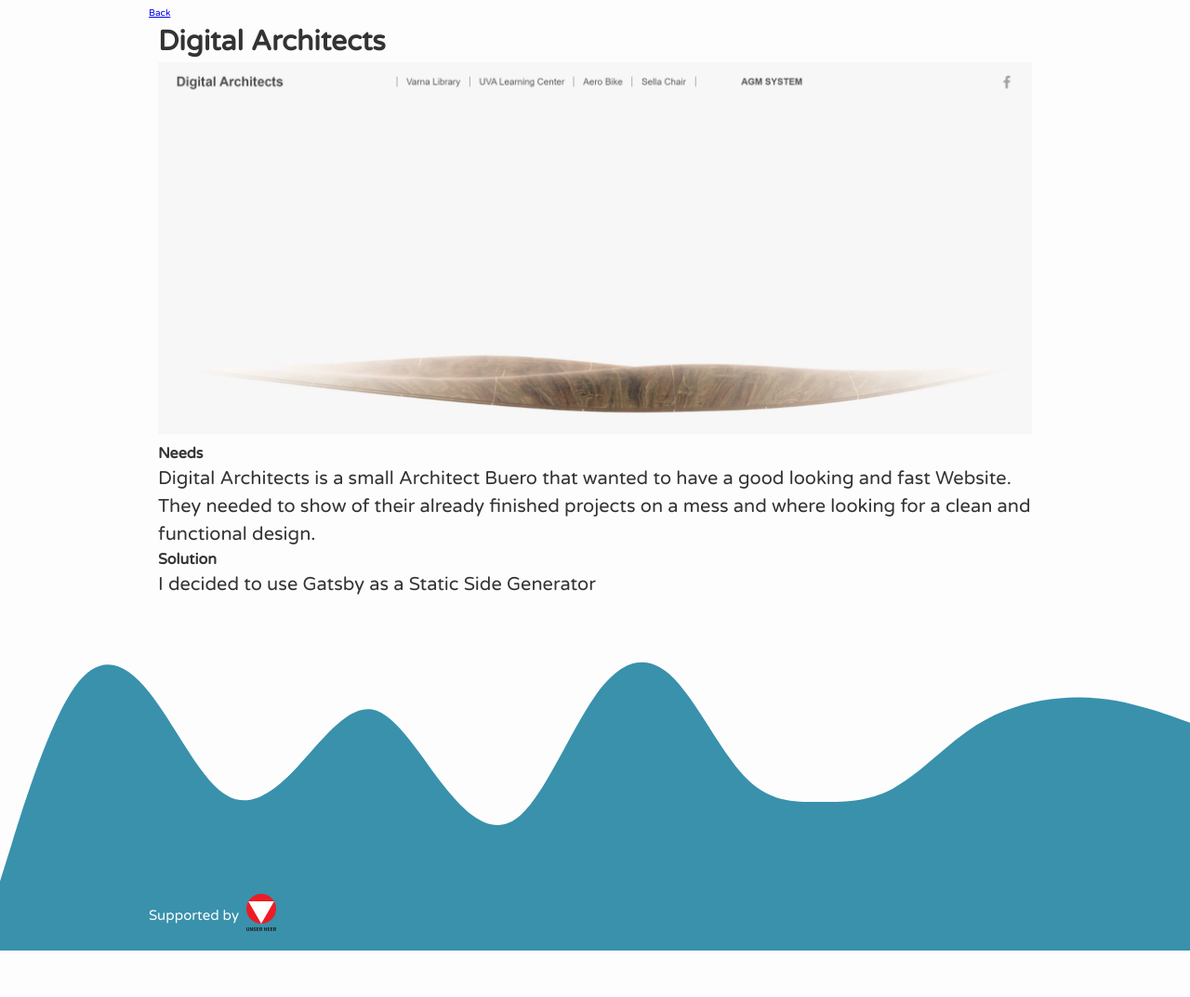
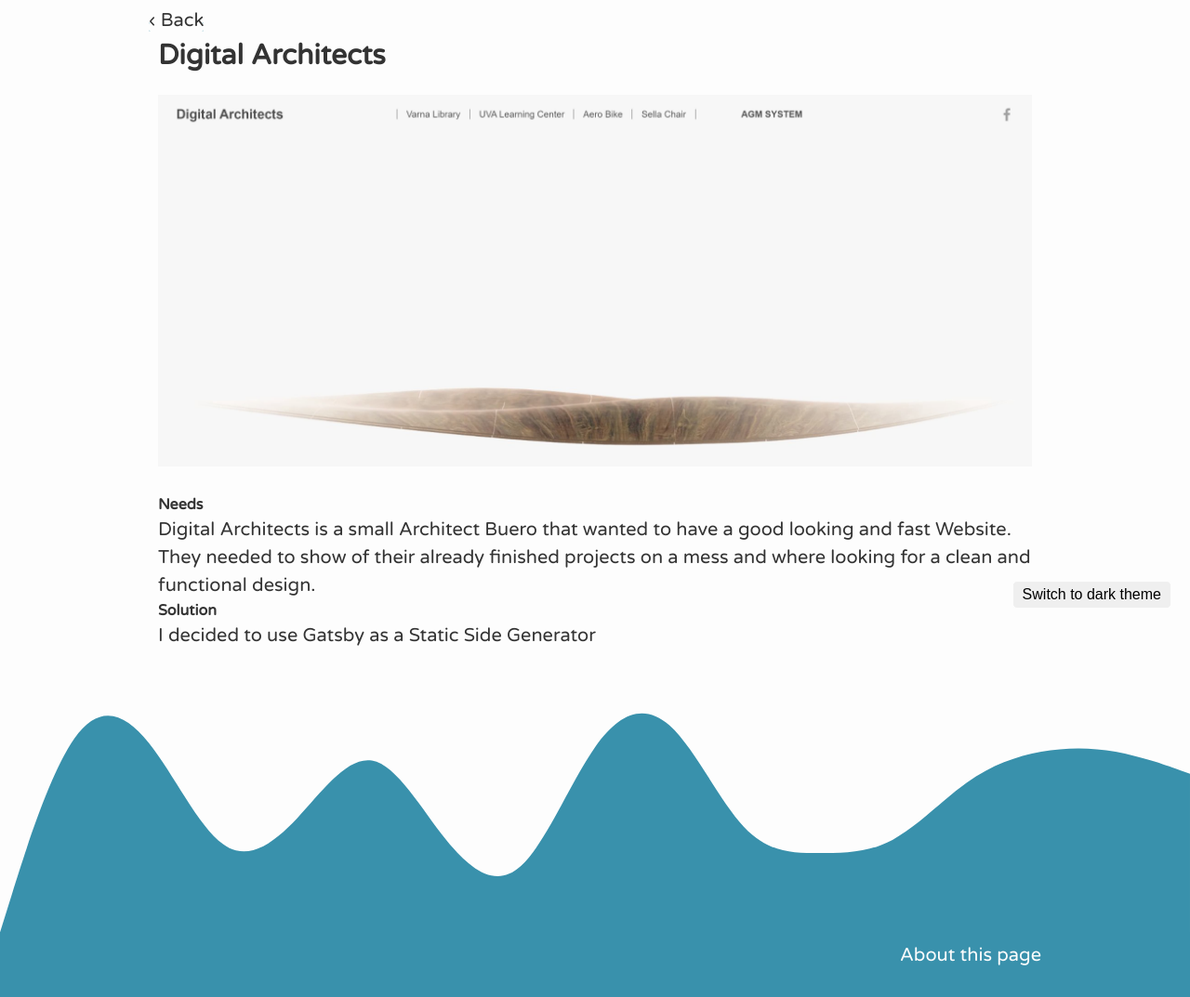
Before and after one commit to sieberp/homepage, a Gatsby site: page /projects/digitalarchitects in a window 1280 px wide. Shown: the part 105-1178 px from the top of the page at 93% size. Before the commit the page ends 1128 px from the top, so only its background shows below. Built offline with nearby package versions, Linux system fonts and the light colour scheme; Gatsby itself is replaced by a stand-in of ours.

Commit message:
feat: dark theme and switch added

```diff
--- a/src/components/footer.js
+++ b/src/components/footer.js
@@ -1,3 +1,4 @@
+import { Link } from 'gatsby';
 import React from 'react';
 import styled from 'styled-components';
 
@@ -15,27 +16,26 @@ const Container = styled.footer`
   color: ${props => props.theme.body};
   padding: 10px;
   font-size: 1.5rem;
-`;
-
-const Inner = styled.div`
+  & div {
     display: grid;
     grid-template-columns: 1fr 1fr;
     align-items: center;
     max-width: 960px;
     margin: 0 auto;
-`;
-
-// const NavLink = styled(Link)`
-//   color: inherit;
-//   text-decoration: none;
-//   font-size: 1rem;
-//   text-align: right;
-// `;
-
-const Support = styled.div`
+  }
+  & div div {
     display: grid;
     align-items: center;
     grid-template-columns: max-content auto;
+  }
+`;
+
+const NavLink = styled(Link)`
+  color: #fdfdfd;
+  text-decoration: none;
+  font-size: 2rem;
+  text-align: right;
+  margin-bottom: 2rem;
 `;
 
 const BhLogo = styled(Bundesheer)`
@@ -47,19 +47,10 @@ const Footer = () => (
   <>
     <WaveSvg />
     <Container>
-      <Inner>
-        <Support>
-          Supported by{' '}
-          <a
-            href="http://www.bundesheer.at/"
-            target="_blank"
-            rel="noopener noreferrer"
-          >
-            <BhLogo />
-          </a>
-        </Support>
-        {/* <NavLink to="/impressum">Impressum</NavLink> */}
-      </Inner>
+      <div>
+        <div />
+        <NavLink to="/about">About this page</NavLink>
+      </div>
     </Container>
   </>
 );
--- a/src/components/header.js
+++ b/src/components/header.js
@@ -20,7 +20,7 @@ const Inner = styled.div`
 const NavLink = styled(Link)`
   text-align: right;
   text-decoration: none;
-  color: ${props => props.theme.text};
+  color: ${({ theme }) => theme.text};
   font-size: 1.8rem;
   font-weight: bolder;
   margin: 10px;
@@ -67,16 +67,11 @@ const Logo = styled(LogoSVG)`
 
 const Header = () => {
   React.useEffect(() => {
-    if (
-      !window.location.pathname.startsWith('/web') &&
-      !window.location.pathname.startsWith('/rowing') &&
-      !window.location.pathname.startsWith('/contact')
-    ) {
-      return;
-    }
-    const activeLink = document.getElementById(
-      window.location.pathname.replaceAll('/', '')
-    );
+    let path = window.location.pathname.match(/\w+/);
+    if (!path) return;
+    if (path[0] === 'projects' || path[0] === 'about') path = 'web';
+
+    const activeLink = document.getElementById(path);
     activeLink.classList.add('active');
     return () => {
       activeLink.classList.remove('active');
--- a/src/components/image.js
+++ b/src/components/image.js
@@ -17,6 +17,7 @@ import styled from 'styled-components';
 const HeroImage = styled(Img)`
   max-height: 400px;
   margin-bottom: 2rem;
+  margin-top: 2rem;
 `;
 
 const Image = () => (
--- a/src/components/layout.js
+++ b/src/components/layout.js
@@ -23,6 +23,8 @@ const GlobalStyle = createGlobalStyle`
     color: ${({ theme }) => theme.text};
     background: ${({ theme }) => theme.body};
     scroll-behavior: smooth;
+    transition: background 0.3s;
+    transition: all 0.7s;
   }
 `;
 
@@ -33,11 +35,22 @@ const MainContent = styled.div`
   padding-top: 0;
 `;
 
+const ThemeSwitch = styled.button`
+  position: fixed;
+  right: 2rem;
+  bottom: 4rem;
+  font-size: 1.6rem;
+  padding: 0.5rem 1rem;
+  border-radius: 0.5rem;
+  border: 1px solid ${({ theme }) => theme.body};
+`;
+
 const Layout = ({ children, location }) => {
-  const [theme] = React.useState('light');
-  // const themeToggler = () => {
-  //   theme === 'light' ? setTheme('dark') : setTheme('light');
-  // };
+  // const userPrefersDark = window.matchMedia && window.matchMedia('(prefers-color-scheme: dark)').matches;
+  const [theme, setTheme] = React.useState('light');
+  const themeToggler = () => {
+    theme === 'light' ? setTheme('dark') : setTheme('light');
+  };
   return (
     <StaticQuery
       query={graphql`
@@ -54,6 +67,9 @@ const Layout = ({ children, location }) => {
           <>
             <GlobalStyle />
             <Header />
+            <ThemeSwitch onClick={themeToggler}>
+              Switch to {theme === 'light' ? 'dark' : 'light'} theme
+            </ThemeSwitch>
             <Transtion location={location}>
               <MainContent>{children}</MainContent>
             </Transtion>
--- a/src/templates/projectTemplate.js
+++ b/src/templates/projectTemplate.js
@@ -1,14 +1,53 @@
 import React from 'react';
 import { graphql, Link } from 'gatsby';
+import styled from 'styled-components';
 
 import TextStyles from '../components/styles/text';
-import styled from 'styled-components';
+import SEO from '../components/seo';
 
 const ImgStyles = styled.img`
   width: 100%;
   height: 400px;
   object-position: 0 0;
   object-fit: cover;
+  margin: 2rem 0;
+`;
+
+const BackStyles = styled(Link)`
+  color: ${({ theme }) => theme.text};
+  text-decoration: none;
+  font-size: 2rem;
+  position: relative;
+  :before {
+    content: '';
+    display: block;
+    width: 100%;
+    height: 1rem;
+    background-color: ${({ theme }) => theme.body};
+    position: absolute;
+    left: 0;
+    right: 0;
+    bottom: 0;
+    z-index: -1;
+    border-radius: 2px;
+    transition: width 0.6s cubic-bezier(0.86, 0, 0.07, 1);
+  }
+  :after {
+    content: '';
+    display: block;
+    width: 100%;
+    height: 1rem;
+    background-color: ${({ theme }) => theme.link_text};
+    position: absolute;
+    left: 0;
+    right: 0;
+    bottom: 0;
+    z-index: -2;
+    border-radius: 2px;
+  }
+  :hover:before {
+    width: 0%;
+  }
 `;
 
 export default function Template({ data }) {
@@ -17,7 +56,21 @@ export default function Template({ data }) {
 
   return (
     <>
-      <Link to="/web">Back</Link>
+      <SEO
+        title={frontmatter.projectName}
+        keywords={[
+          `paul sieber`,
+          `paul`,
+          `sieber`,
+          `webdevelopment`,
+          `frontend`,
+          `react`,
+          `web`,
+          `developer`,
+          ...frontmatter.technologies,
+        ]}
+      />
+      <BackStyles to="/web">‹ Back</BackStyles>
       <TextStyles>
         <h1>{frontmatter.projectName}</h1>
         <ImgStyles
@@ -39,6 +92,7 @@ export const pageQuery = graphql`
       frontmatter {
         slug
         projectName
+        technologies
         featuredImage {
           publicURL
           id
```
Also changed, not shown: src/components/project.js (+14 -8 lines). Lines whose indentation alone changed are shown as unchanged.
